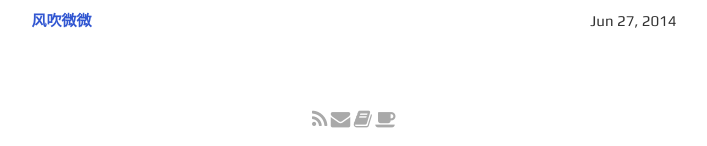
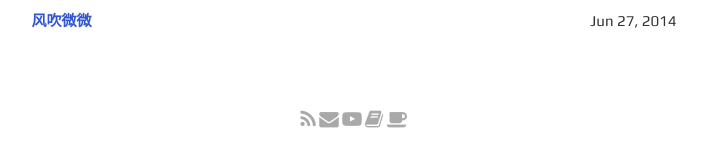
Before and after one commit to codyb1ue/codyb1ue.github.io, a Jekyll site: the page built from index.html, in a window 1280 px wide. Shown: the part 2725-2871 px from the top of the page, without its empty margins (286-993 px from the left). Built offline with Jekyll 4.4.1, drawn with Linux system fonts in a browser that asks for light colours.

Commit message:
Update default.html

```diff
--- a/_layouts/default.html
+++ b/_layouts/default.html
@@ -67,6 +67,8 @@ layout: compress
 	<i class="fa fa-rss" aria-hidden="true"></i></a>
     <a href="mailto:memozine.me@outlook.com" title="Mail" target="_blank" rel="noopener noreferrer">
         <i class="fa fa-envelope" aria-hidden="true"></i></a>
+    <a href="https://space.bilibili.com/110364218" title="Bilibili" target="_blank" rel="noopener noreferrer">
+        <i class="fa fa-youtube-play" aria-hidden="true"></i></a>
     <a href="https://www.goodreads.com/user/show/170594647-cody" title="Goodreads" target="_blank" rel="noopener noreferrer">
         <i class="fa fa-book" aria-hidden="true"></i></a>
     <a href="https://www.buymeacoffee.com/memozine" title="Buy Me A Coffee" target="_blank" rel="noopener noreferrer">
```
